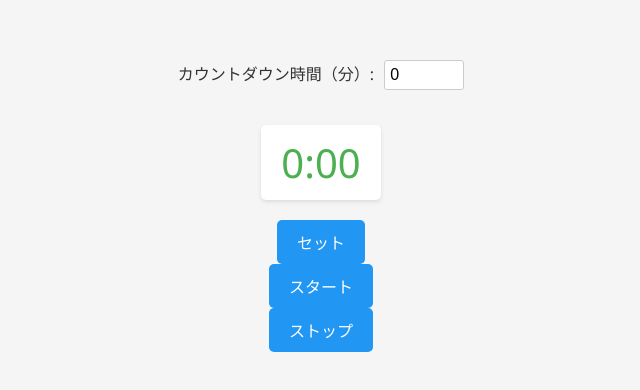
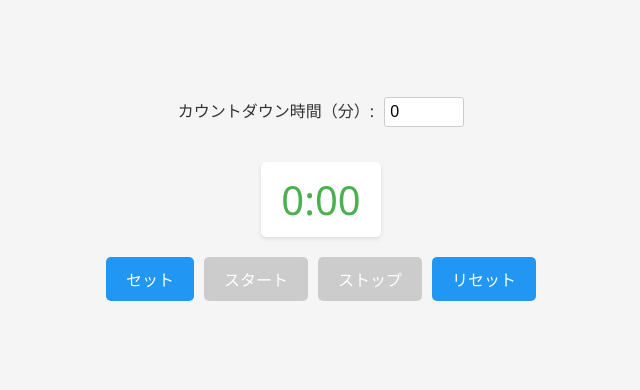
Before and after one commit to gakuho-tanaka-uhuru/Vue.js, a Vue app in the folder timer_app/: page / in a window 1280 px wide. Shown: the part 194-584 px from the top of the page, without its empty margins (319-959 px from the left). Built offline with nearby package versions, Linux system fonts and the light colour scheme.

Commit message:
タイマーアプリ完成

```diff
--- a/timer_app/src/App.vue
+++ b/timer_app/src/App.vue
@@ -6,9 +6,12 @@
       <input id="timeInput" type="number" v-model="inputMinutes" step="1" min="0"/>
     </div>
     <div class="timer">{{ formatTime }}</div>
-    <button @click="setTime">セット</button>
-    <button @click="startTimer">スタート</button>
-    <button @click="stopTimer">ストップ</button>
+    <div class="controls">
+   <button @click="setTime" :disabled="timerId !== null">セット</button>
+    <button @click="startTimer" :disabled="timerId !== null || !timeSet">スタート</button>
+    <button @click="stopTimer" :disabled="timerId === null">ストップ</button>
+    <button @click="resetTimer">リセット</button>
+  </div>
   </div>
 </template>
 
@@ -18,6 +21,8 @@
 const inputMinutes = ref(0);
 const time = ref(0);
 let timerId = ref(null);
+const timeSet = ref(false);
+const startingTime = ref(0);
 
 const formatTime = computed(()  => {
   const minutes = Math.floor(time.value / 60);
@@ -27,6 +32,7 @@
 
 function setTime() {
   time.value = inputMinutes.value * 60;
+  timeSet.value = true;
 }
 
 function startTimer() {
@@ -34,6 +40,12 @@
     if (time.value > 0) {
       time.value -= 1;
     }
+    if (time.value === 0) {
+        setTimeout(() => {
+          alert("時間になりました!");
+        }, 10);
+        resetTimer();
+      }
   }, 1000);
 }
 
@@ -41,6 +53,13 @@
   clearInterval(timerId.value);
   timerId.value = null;
 }
+
+function resetTimer() {
+  clearInterval(timerId.value);
+  timerId.value = null;
+  time.value = startingTime.value;
+}
+
 </script>
 
 <style>
```
